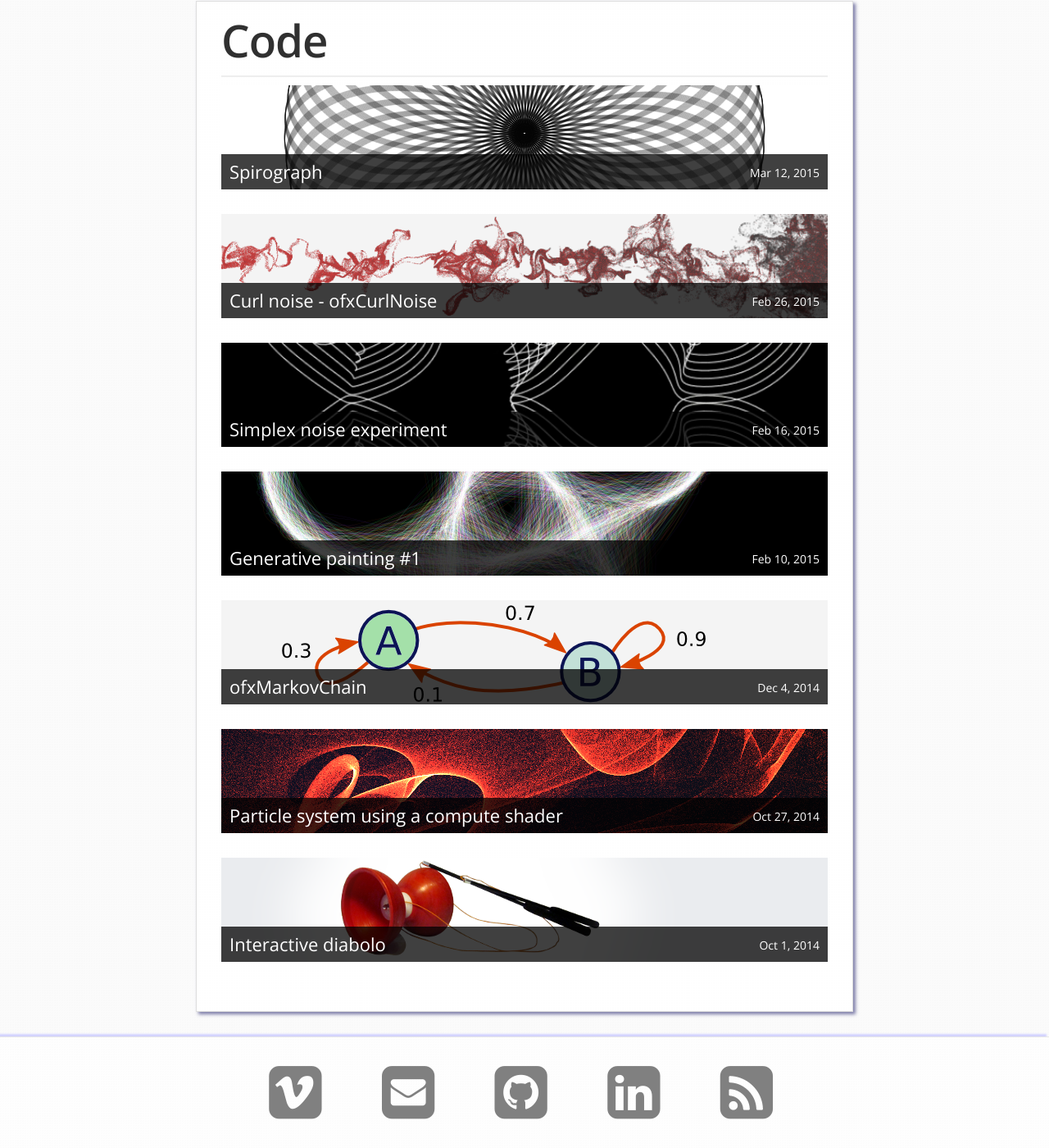
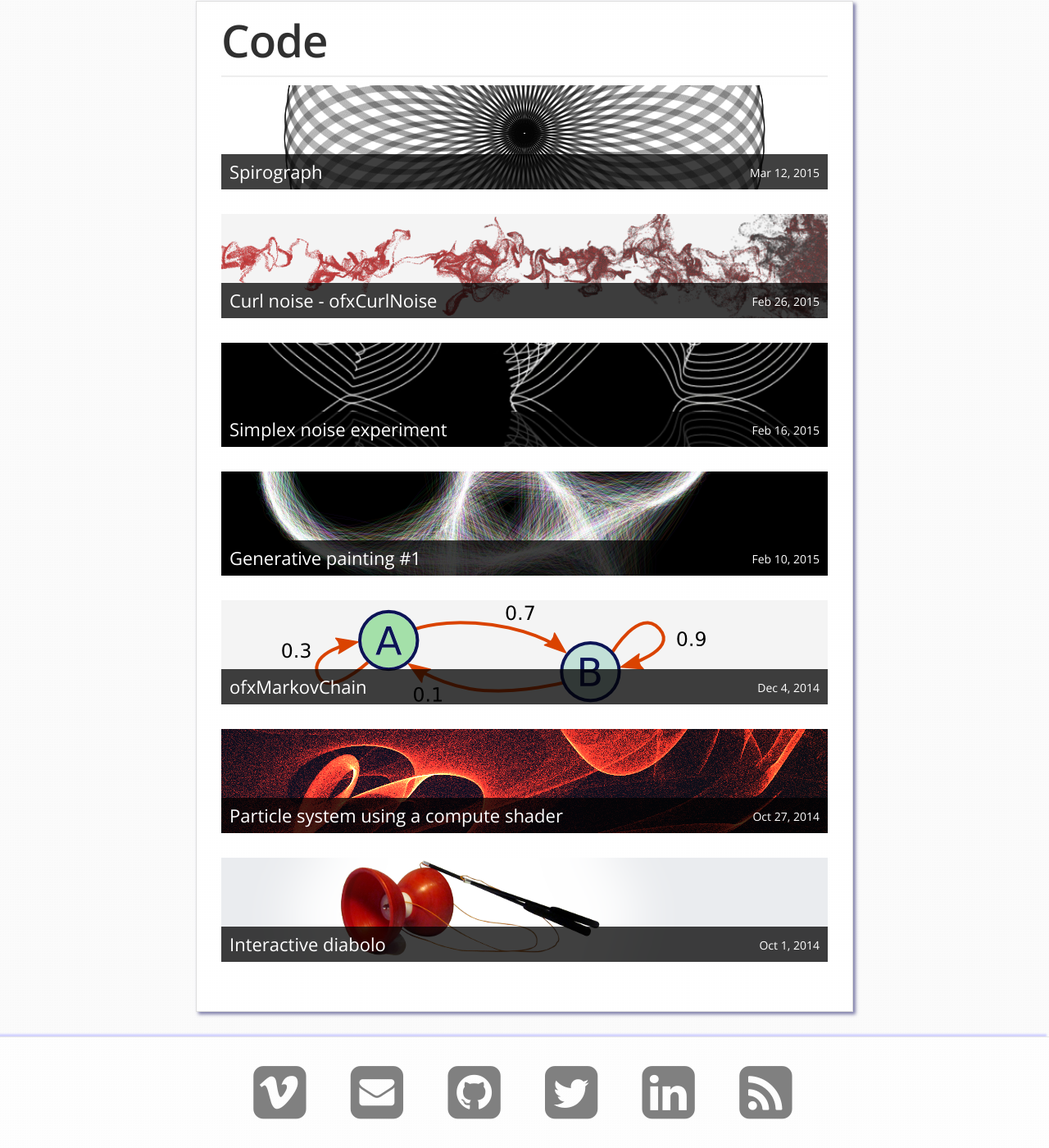
Before and after one commit to elaye/elaye.github.io-old, a Jekyll site: the page built from index.html, in a window 1280 px wide and 1400 px high, scrolled down 79 px. Shown: the whole window at 82% size. Built offline with Jekyll 4.4.1, drawn with Linux system fonts in a browser that asks for light colours; nearby versions of some CDN libraries.

Commit message:
Add twitter link

```diff
--- a/_config.yml
+++ b/_config.yml
@@ -4,7 +4,7 @@ email: elaye.github.io@gmail.com
 description: Creative coding and stuff...
 baseurl: "" # the subpath of your site, e.g. /blog/
 url: "http://elaye.github.io" # the base hostname & protocol for your site
-# twitter_username: jekyllrb
+twitter_username: ElieGenard
 github_username:  elaye
 linkedin_username: elie-genard
 vimeo_userid: user37359615
--- a/_includes/footer.html
+++ b/_includes/footer.html
@@ -22,6 +22,12 @@
 					</a>
 				{% endif %}
 
+				{% if site.twitter_username %}
+					<a href="https://twitter.com/{{ site.twitter_username }}" target="_blank" class="social-link">
+						<i class="fa fa-twitter-square fa-5x"></i>
+					</a>
+				{% endif %}
+
 				{% if site.linkedin_username %}
 					<a href="https://www.linkedin.com/pub/{{ site.linkedin_username }}" target="_blank" class="social-link">
 						<i class="fa fa-linkedin-square fa-5x"></i>
--- a/_sass/partials/site.scss
+++ b/_sass/partials/site.scss
@@ -85,8 +85,8 @@ a {
 	&.social-link{
 		display: block;
 		float: left;
-		margin-left: -webkit-calc( (800px / 6) - 4em);
-		margin-left: calc( (800px / 6) - 4em);
+		margin-left: -webkit-calc( (800px / 7) - 4em);
+		margin-left: calc( (800px / 7) - 4em);
 		color: $grey;
 		i {
 			transition: all 0.5s ease-in;
@@ -108,6 +108,9 @@ a {
 			&.fa-vimeo-square {
 				color: #1AB7EA;
 			}
+			&.fa-twitter-square {
+				color: #55ACEE;
+			}
 		}
 	}
 }
```
